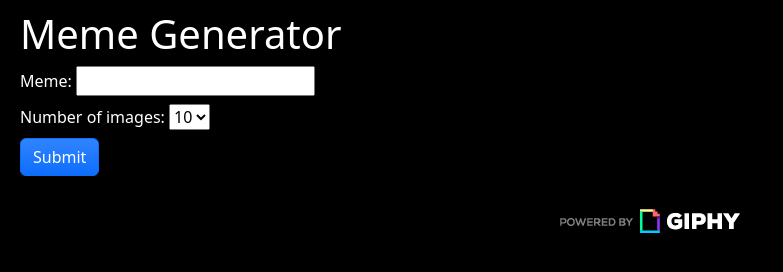
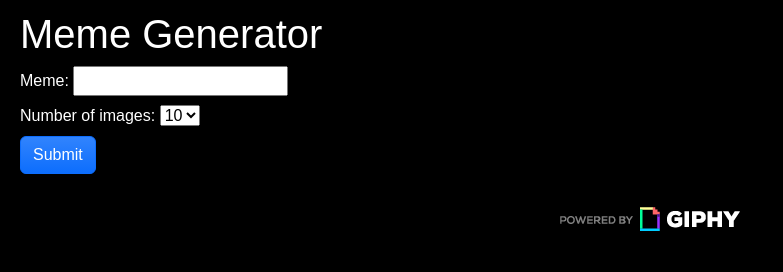
Before and after one commit to Williams439/2024-mar-giphy-js, a plain HTML site: page index.html in a window 1280 px wide. Shown: the whole page, without its empty margins (0-783 px from the left). Drawn offline with nearby package versions, Linux system fonts and the light colour scheme.

Commit message:
styling and formatting

```diff
--- a/index.html
+++ b/index.html
@@ -14,7 +14,7 @@
     <main>
         <h1>Meme Generator</h1>
 
-        <form id="meme-form">
+        <form id="meme-form" class="title-search">
             <div class="form-row mb-2">
                 <label for="meme-input">Meme:</label>
             <input type="text" id="meme-input" name="meme-input" required />
--- a/styles.css
+++ b/styles.css
@@ -4,6 +4,8 @@ body {
     background-color: black;
     margin-left: 20px;
     margin-top: 10px;
+    font-family: fantasy;
+    justify-content: center;
 }
 
 .memes-container {
```
